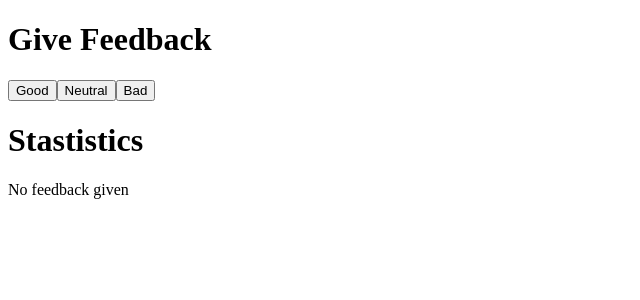
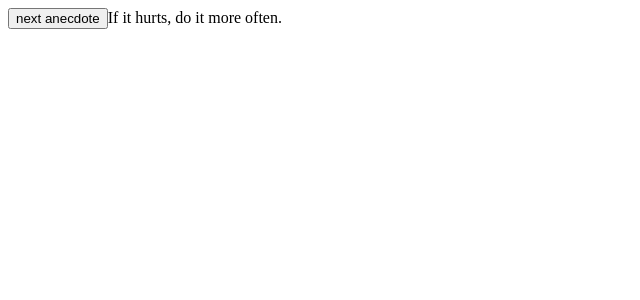
Before and after one commit to frizzzzzzi/Projeto1, a React (Vite) app in the folder my-app/: page / in a window 1280 px wide. Shown: the top 300 px of the page, without its empty margins (0-640 px from the left). Built offline with nearby package versions, Linux system fonts and the light colour scheme.

Commit message:
Anecdote 1

```diff
--- a/my-app/src/App.jsx
+++ b/my-app/src/App.jsx
@@ -1,60 +1,37 @@
 import { useState } from 'react'
 
-const Button = (props) => {
+function getRandomIntInclusive(min, max) {
+  const minCeiled = Math.ceil(min);
+  const maxFloored = Math.floor(max);
+  return Math.floor(Math.random() * (maxFloored - minCeiled + 1) + minCeiled);
+}
+
+const Button = ({ onClick, text }) => {
   return (
-    <button onClick={props.handleClick}>
-      {props.text}
+    <button onClick={onClick}>
+      {text}
     </button>
   )
 }
 
-const Statistics = (props) => {
-  if (props.good+props.bad+props.neutral>0) {
-    return (
-      <div>
-      <table>
-        <tbody>
-        <StatisticLine text="Good: " value={props.good} />
-        <StatisticLine text="Neutral: " value={props.neutral} />
-        <StatisticLine text="Bad: " value={props.bad} />
-        <StatisticLine text="All: " value={props.good + props.neutral + props.bad} />
-        <StatisticLine text="Average: " value={((props.good - props.bad) / (props.good + props.neutral + props.bad)).toFixed(2)} />
-        <StatisticLine text="Positive: " value={`${((props.good / (props.good + props.neutral + props.bad)) * 100).toFixed(0)} %`} />
-        </tbody>
-      </table>
-      </div>
-    )
-  }
-  return (
-    <div>
-      <p>No feedback given</p>
-    </div>
-  )
-}
+const App = () => {
+  const anecdotes = [
+    'If it hurts, do it more often.',
+    'Adding manpower to a late software project makes it later!',
+    'The first 90 percent of the code accounts for the first 90 percent of the development time...The remaining 10 percent of the code accounts for the other 90 percent of the development time.',
+    'Any fool can write code that a computer can understand. Good programmers write code that humans can understand.',
+    'Premature optimization is the root of all evil.',
+    'Debugging is twice as hard as writing the code in the first place. Therefore, if you write the code as cleverly as possible, you are, by definition, not smart enough to debug it.',
+    'Programming without an extremely heavy use of console.log is same as if a doctor would refuse to use x-rays or blood tests when diagnosing patients.',
+    'The only way to go fast, is to go well.'
+  ]
 
-const StatisticLine = (props) => {
-  return (
-    <tr>
-      <td>{props.text}</td>
-      <td>{props.value}</td>
-    </tr>
-  )
-}
-
-const App = () => {
-  // save clicks of each button to its own state
-  const [good, setGood] = useState(0)
-  const [neutral, setNeutral] = useState(0)
-  const [bad, setBad] = useState(0)
+  const [selected, setSelected] = useState(0)
 
   return (
     <div>
-      <h1>Give Feedback</h1>
-      <Button handleClick={() => setGood(good + 1)} text='Good' />
-      <Button handleClick={() => setNeutral(neutral + 1)} text='Neutral' />
-      <Button handleClick={() => setBad(bad + 1)} text='Bad' />
-      <h1>Stastistics</h1>
-      <Statistics good={good} neutral={neutral} bad={bad} />
+      <Button onClick={() => setSelected(getRandomIntInclusive(0, anecdotes.length - 1))} text="next anecdote" />
+      {anecdotes[selected]}
     </div>
   )
 }
```
